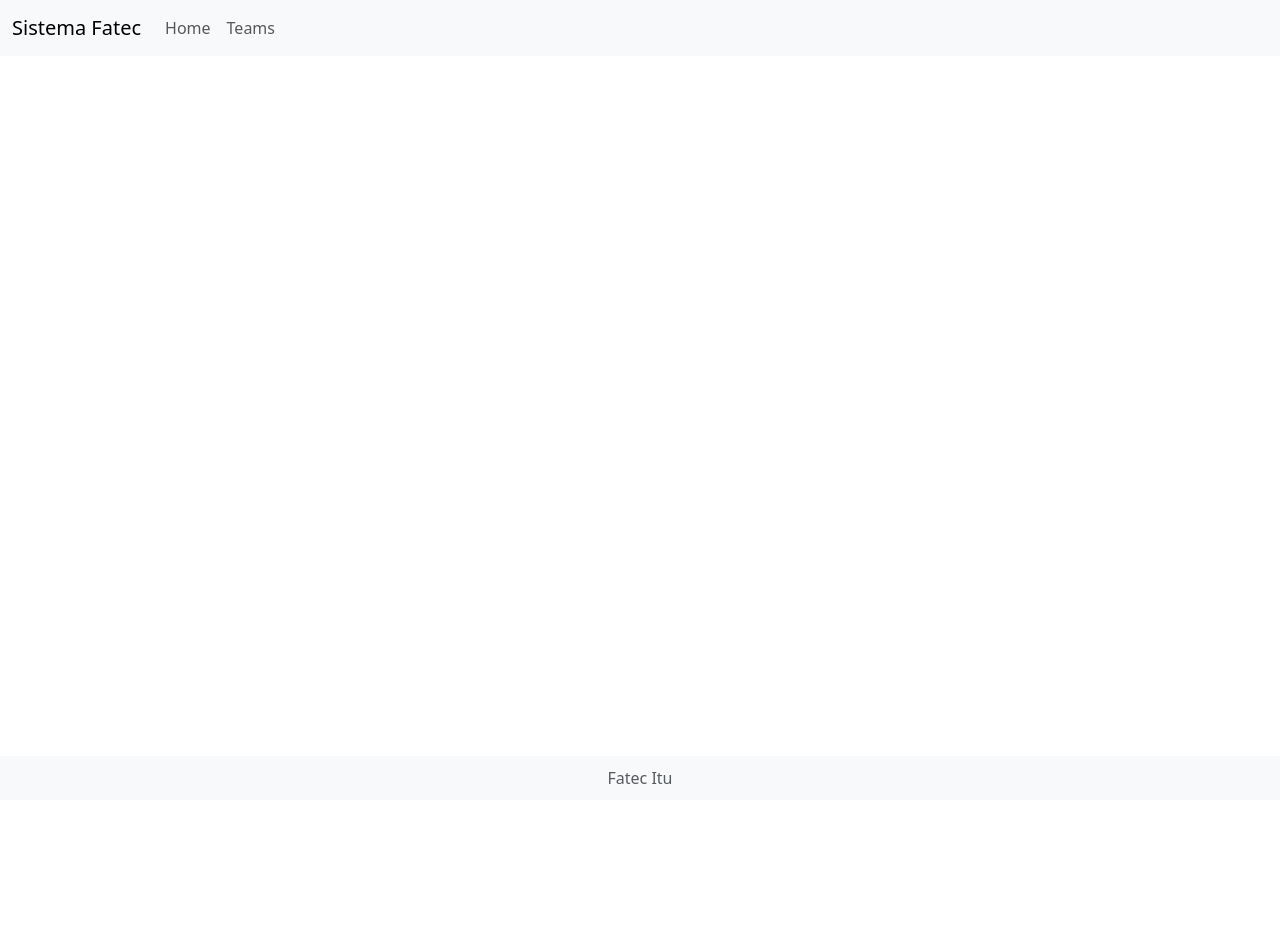
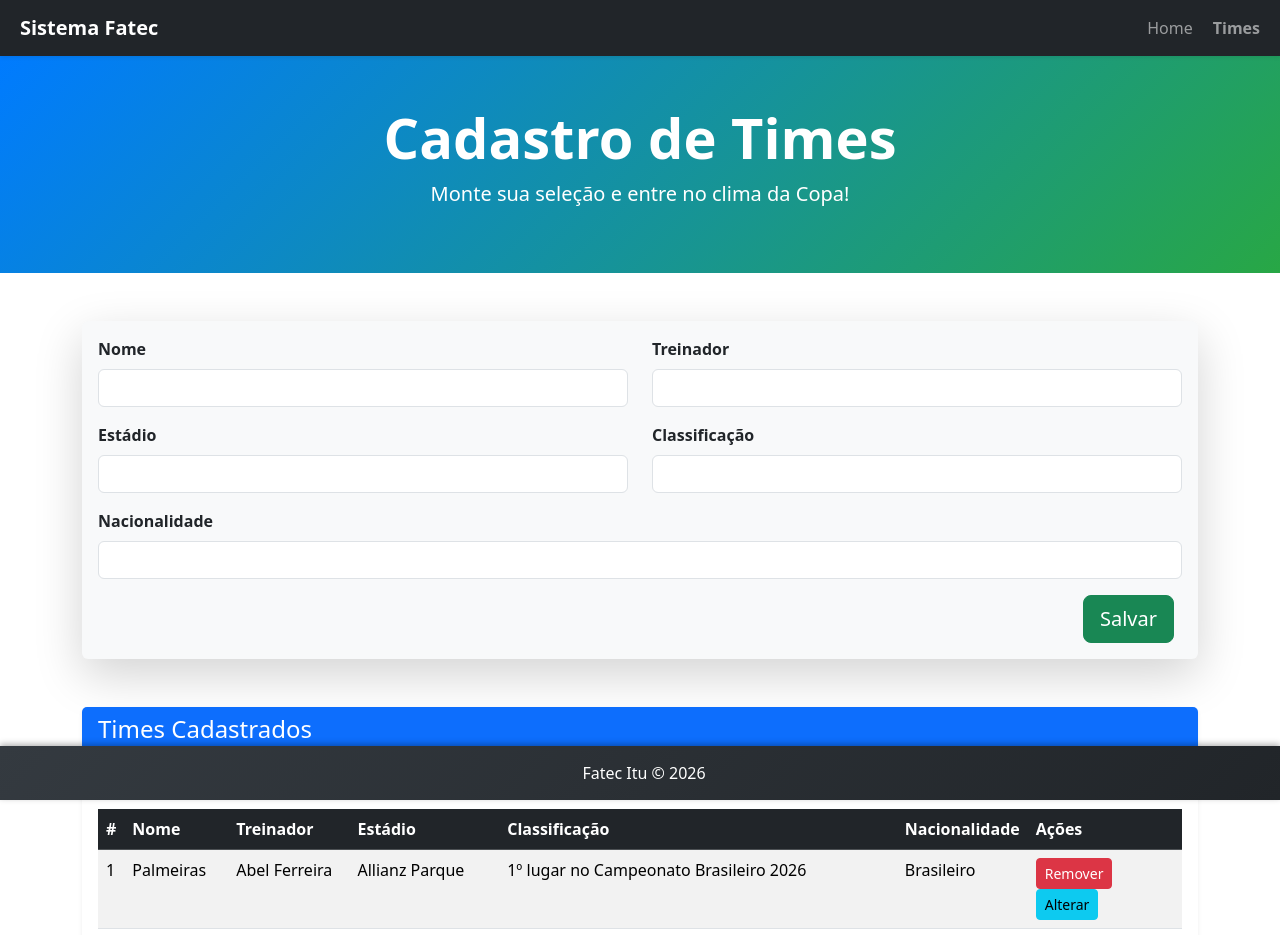
Before and after one commit to joaopedrocvce-cloud/Fatec-ADS-SoccerTeam, an Angular app: page /teams in a window 1280 px wide. Before the commit this address led to /. Shown: the top 935 px of the page. Before the commit the page ends 800 px from the top, so only its background shows below. Built offline with nearby package versions, Linux system fonts and the light colour scheme; data requests are answered from the project's data file.

Commit message:
Estilização e alterações feitas para conexão com Backend

```diff
--- a/src/app/app-module.ts
+++ b/src/app/app-module.ts
@@ -11,6 +11,7 @@ import { FooterComponent } from './footer-component/footer-component';
 import { NavBarComponent } from './nav-bar-component/nav-bar-component';
 import { provideHttpClient } from '@angular/common/http';
 
+
 @NgModule({
   declarations: [App, TeamComponent, HomeComponent, FooterComponent, NavBarComponent],
   imports: [BrowserModule, AppRoutingModule, NgbModule, ReactiveFormsModule],
--- a/src/app/app-routing-module.ts
+++ b/src/app/app-routing-module.ts
@@ -6,7 +6,8 @@ import { TeamComponent } from './team-component/team-component';
 
 const routes: Routes = [
     {path: '',        component: HomeComponent},
-    {path: 'team', component: TeamComponent}
+    {path: 'team', component: TeamComponent},
+    {path: 'teams', component: TeamComponent }
 ];
 
 @NgModule({
--- a/src/app/footer-component/footer-component.css
+++ b/src/app/footer-component/footer-component.css
@@ -1,7 +1,20 @@
 .footer {
-    background-color: #f8f9fa;
-    padding: 10px 0;
-    position: fixed;
-    bottom: 0;
-    width: 100%;
+  background: linear-gradient(135deg, #343a40, #212529); /* gradiente escuro */
+  padding: 15px 0;
+  position: fixed;
+  bottom: 0;
+  width: 100%;
+  box-shadow: 0 -2px 6px rgba(0,0,0,0.3);
 }
+
+.footer-text {
+  color: #ffffff;
+  font-weight: 500;
+  transition: color 0.3s ease, text-shadow 0.3s ease;
+}
+
+/* Efeito de brilho ao passar o mouse */
+.footer-text:hover {
+  color: #ffc107;
+  text-shadow: 0 0 8px #ffc107;
+}
--- a/src/app/footer-component/footer-component.html
+++ b/src/app/footer-component/footer-component.html
@@ -1,7 +1,7 @@
 <footer class="footer">
-    <div class="container text-center">
-        <span class="text-muted">
-            Fatec Itu
-        </span>
-    </div>
+  <div class="container text-center">
+    <span class="footer-text">
+      <i class="bi bi-mortarboard-fill me-2"></i> Fatec Itu © 2026
+    </span>
+  </div>
 </footer>
--- a/src/app/home-component/home-component.css
+++ b/src/app/home-component/home-component.css
@@ -0,0 +1,3 @@
+.jumbotron {
+  background: linear-gradient(135deg, #f8f9fa, #e9ecef);
+}
--- a/src/app/home-component/home-component.html
+++ b/src/app/home-component/home-component.html
@@ -1 +1,49 @@
-<p>home-component works!</p>
+<div class="container-fluid p-5" style="background: linear-gradient(135deg, #28a745, #ffc107); color: white;">
+  <div class="text-center">
+    <h1 class="display-4 fw-bold">Bem-vindo ao Sistema Fatec</h1>
+    <p class="lead">Gerencie seus times e viva o clima da Copa!</p>
+    <button class="btn btn-light btn-lg mt-3 text-success fw-bold" routerLink="/teams">
+      <i class="bi bi-plus-circle"></i> Cadastrar Novo Time
+    </button>
+  </div>
+</div>
+
+<div class="container mt-5">
+  <div class="row text-center">
+    <div class="col-md-4">
+      <div class="card shadow-sm border-0" style="background-color: #17a2b8; color: white;">
+        <div class="card-body">
+          <i class="bi bi-people display-4"></i>
+          <h5 class="card-title mt-3">Gerencie Times</h5>
+          <p class="card-text">Cadastre novos times e mantenha tudo organizado.</p>
+        </div>
+      </div>
+    </div>
+
+    <div class="col-md-4">
+      <div class="card shadow-sm border-0" style="background-color: #28a745; color: white;">
+        <div class="card-body">
+          <i class="bi bi-pencil-square display-4"></i>
+          <h5 class="card-title mt-3">Edite Informações</h5>
+          <p class="card-text">Atualize dados de treinador, estádio e classificação.</p>
+        </div>
+      </div>
+    </div>
+
+    <div class="col-md-4">
+      <div class="card shadow-sm border-0" style="background-color: #ffc107; color: black;">
+        <div class="card-body">
+          <i class="bi bi-bar-chart display-4"></i>
+          <h5 class="card-title mt-3">Acompanhe seus Registros</h5>
+          <p class="card-text">Mantenha o controle dos seus times.</p>
+        </div>
+      </div>
+    </div>
+  </div>
+</div>
+
+<div class="container mt-4">
+  <div class="alert alert-danger shadow-sm text-center" role="alert">
+    <i class="bi bi-lightbulb"></i> Dica: Clique em "Cadastrar Novo Time" para começar!
+  </div>
+</div>
--- a/src/app/nav-bar-component/nav-bar-component.css
+++ b/src/app/nav-bar-component/nav-bar-component.css
@@ -0,0 +1,16 @@
+/* Ícones padrão */
+.nav-icon {
+  color: #ffffff;
+  transition: all 0.3s ease;
+}
+
+/* Ícone ativo com brilho */
+.active-link .nav-icon {
+  color: #ffc107;
+  text-shadow: 0 0 10px #ffc107;
+}
+
+/* Link ativo em negrito */
+.active-link {
+  font-weight: bold;
+}
--- a/src/app/nav-bar-component/nav-bar-component.html
+++ b/src/app/nav-bar-component/nav-bar-component.html
@@ -1,16 +1,34 @@
-<nav class="navbar navbar-expand-lg bg-body-tertiary">
+<nav class="navbar navbar-expand-lg navbar-dark bg-dark shadow-sm">
   <div class="container-fluid">
-    <a class="navbar-brand" routerLink="">Sistema Fatec</a>
-    <button class="navbar-toggler" type="button" data-bs-toggle="collapse" data-bs-target="#navbarSupportedContent" aria-controls="navbarSupportedContent" aria-expanded="false" aria-label="Toggle navigation">
+    <!-- Marca -->
+    <a class="navbar-brand fw-bold d-flex align-items-center" routerLink="">
+      <i class="bi bi-grid me-2"></i> Sistema Fatec
+    </a>
+
+    <!-- Botão mobile -->
+    <button class="navbar-toggler" type="button" data-bs-toggle="collapse"
+            data-bs-target="#navbarSupportedContent" aria-controls="navbarSupportedContent"
+            aria-expanded="false" aria-label="Toggle navigation">
       <span class="navbar-toggler-icon"></span>
     </button>
+
+    <!-- Links -->
     <div class="collapse navbar-collapse" id="navbarSupportedContent">
-      <ul class="navbar-nav me-auto mb-2 mb-lg-0">
+      <ul class="navbar-nav ms-auto mb-2 mb-lg-0">
         <li class="nav-item">
-          <a class="nav-link" aria-current="page" routerLink="">Home</a>
+          <a class="nav-link d-flex align-items-center"
+             routerLink=""
+             routerLinkActive="active-link"
+             [routerLinkActiveOptions]="{ exact: true }">
+            <i class="bi bi-house me-1 nav-icon"></i> Home
+          </a>
         </li>
-         <li class="nav-item">
-          <a class="nav-link" aria-current="page" routerLink="/team">Teams</a>
+        <li class="nav-item">
+          <a class="nav-link d-flex align-items-center"
+             routerLink="/teams"
+             routerLinkActive="active-link">
+            <i class="bi bi-people me-1 nav-icon"></i> Times
+          </a>
         </li>
       </ul>
     </div>
--- a/src/app/team-component/team-component.html
+++ b/src/app/team-component/team-component.html
@@ -1,70 +1,92 @@
-<div class="container">
+<div class="container-fluid p-5" style="background: linear-gradient(135deg, #007bff, #28a745); color: white;">
+  <div class="text-center">
+    <h1 class="display-4 fw-bold">Cadastro de Times</h1>
+    <p class="lead">Monte sua seleção e entre no clima da Copa!</p>
+  </div>
+</div>
 
-  <div class="display-4 text-center">Cadastro de Time</div>
+<div class="container mt-5">
+  <div class="card shadow-lg border-0" style="background-color: #f8f9fa;">
+    <div class="card-body">
+      <form [formGroup]="formGroupTeam">
+        <div class="row">
+          <div class="col-md-6 mb-3">
+            <label for="inputName" class="form-label fw-bold">Nome</label>
+            <input formControlName="name" type="text" class="form-control" id="inputName">
+          </div>
+          <div class="col-md-6 mb-3">
+            <label for="inputTrainer" class="form-label fw-bold">Treinador</label>
+            <input formControlName="trainer" type="text" class="form-control" id="inputTrainer">
+          </div>
+        </div>
 
-  <form [formGroup]="formGroupTeam">
-   <div class="mb-3">
-      <label for="inputName" class="form-label">Nome</label>
-      <input formControlName="name" type="text" class="form-control" id="inputName">
+        <div class="row">
+          <div class="col-md-6 mb-3">
+            <label for="inputStadium" class="form-label fw-bold">Estádio</label>
+            <input formControlName="stadium" type="text" class="form-control" id="inputStadium">
+          </div>
+          <div class="col-md-6 mb-3">
+            <label for="inputClassification" class="form-label fw-bold">Classificação</label>
+            <input formControlName="classification" type="text" class="form-control" id="inputClassification">
+          </div>
         </div>
 
         <div class="mb-3">
-      <label for="inputTrainer" class="form-label">Trainer</label>
-      <input formControlName="trainer" type="text" class="form-control" id="inputTrainer">
-    </div>
-
-    <div class="mb-3">
-      <label for="inputStadium" class="form-label">Estádio</label>
-      <input formControlName="stadium" type="text" class="form-control" id="inputStadium">
-    </div>
-
-    <div class="mb-3">
-      <label for="inputClassification" class="form-label">Classificação</label>
-      <input formControlName="classification" type="text" class="form-control" id="inputClassification">
-    </div>
-
-    <div class="mb-3">
-      <label for="inputNationality" class="form-label">Nacionalidade</label>
+          <label for="inputNationality" class="form-label fw-bold">Nacionalidade</label>
           <input formControlName="nationality" type="text" class="form-control" id="inputNationality">
         </div>
 
-    <button *ngIf="!isEditing" type="submit" class="btn btn-primary" (click)="save()"> Salvar</button>
-    <button *ngIf="isEditing" type="submit" class="btn btn-primary" (click)="update()">Atualizar</button>
+        <div class="d-flex justify-content-end">
+          <button *ngIf="!isEditing" type="submit" class="btn btn-success btn-lg me-2" (click)="save()">
+            <i class="bi bi-check-circle"></i> Salvar
+          </button>
+          <button *ngIf="isEditing" type="submit" class="btn btn-warning btn-lg me-2" (click)="update()">
+            <i class="bi bi-pencil-square"></i> Atualizar
+          </button>
+        </div>
       </form>
     </div>
+  </div>
+</div>
 
-<div class="display-4 text-center">Times Cadastrados</div>
-Total de times: {{teams().length}}
-
-<table class="table">
-  <thead>
+<div class="container mt-5">
+  <div class="card shadow-sm border-0">
+    <div class="card-header bg-primary text-white">
+      <h4 class="mb-0">Times Cadastrados</h4>
+    </div>
+    <div class="card-body">
+      <p>Total de times: <strong>{{teams().length}}</strong></p>
+      <table class="table table-striped table-hover">
+        <thead class="table-dark">
           <tr>
-      <th scope="col">#</th>
-      <th scope="col">Nome</th>
-      <th scope="col">Treinador</th>
-      <th scope="col">Estádio</th>
-      <th scope="col">Classification</th>
-      <th scope="col">Nationality</th>
-      <th scope="col">Remover</th>
+            <th>#</th>
+            <th>Nome</th>
+            <th>Treinador</th>
+            <th>Estádio</th>
+            <th>Classificação</th>
+            <th>Nacionalidade</th>
+            <th>Ações</th>
           </tr>
         </thead>
         <tbody>
           <tr *ngFor="let t of teams()">
-      <th scope="row">{{t.id}}</th>
+            <td>{{t.id}}</td>
             <td>{{t.name}}</td>
             <td>{{t.trainer}}</td>
             <td>{{t.stadium}}</td>
             <td>{{t.classification}}</td>
             <td>{{t.nationality}}</td>
             <td>
-          <button class="btn btn-danger" (click)="delete(t)">
-            Remover
+              <button class="btn btn-danger btn-sm me-2" (click)="delete(t)">
+                <i class="bi bi-trash"></i> Remover
               </button>
-      </td>
-      <td>
-      <button class="btn btn-secondary"  (click)="onClickUpdate(t)">
-            Alterar
+              <button class="btn btn-info btn-sm" (click)="onClickUpdate(t)">
+                <i class="bi bi-pencil"></i> Alterar
               </button>
             </td>
           </tr>
         </tbody>
+      </table>
+    </div>
+  </div>
+</div>
--- a/src/app/team-service.ts
+++ b/src/app/team-service.ts
@@ -7,7 +7,7 @@ import { Team } from './team';
   providedIn: 'root'
 })
 export class TeamService {
-  apiUrl = "http://localhost:3000/teams";
+  apiUrl = "http://localhost:8080/teams";
 
   constructor(private http: HttpClient) { }
 
--- a/tsconfig.app.json
+++ b/tsconfig.app.json
@@ -4,6 +4,7 @@
   "extends": "./tsconfig.json",
   "compilerOptions": {
     "outDir": "./out-tsc/app",
+    "rootDir": "./src",
     "types": ["@angular/localize"]
   },
   "include": ["src/**/*.ts"],
--- a/tsconfig.json
+++ b/tsconfig.json
@@ -3,6 +3,7 @@
 {
   "compileOnSave": false,
   "compilerOptions": {
+    "rootDir": "./src",
     "strict": true,
     "noImplicitOverride": true,
     "noPropertyAccessFromIndexSignature": true,
```
Also changed, not shown: 1 other file (tests, documents, lock files or other folders). Lines whose indentation alone changed are shown as unchanged.
